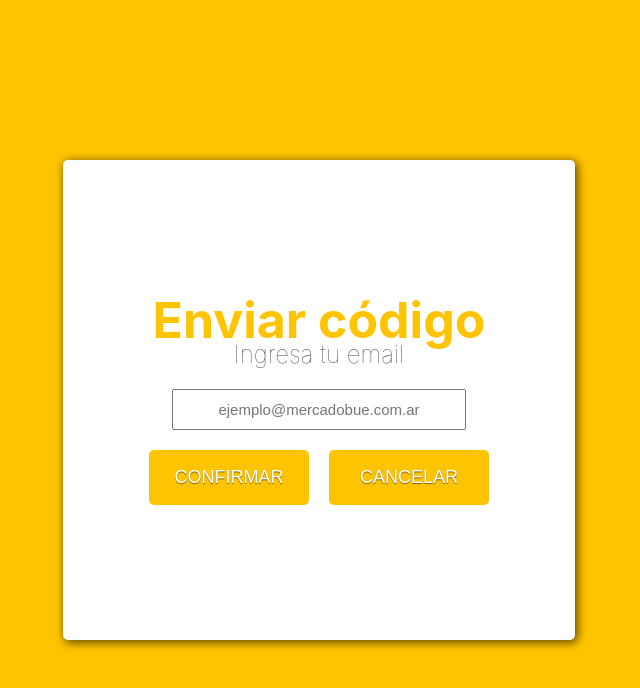
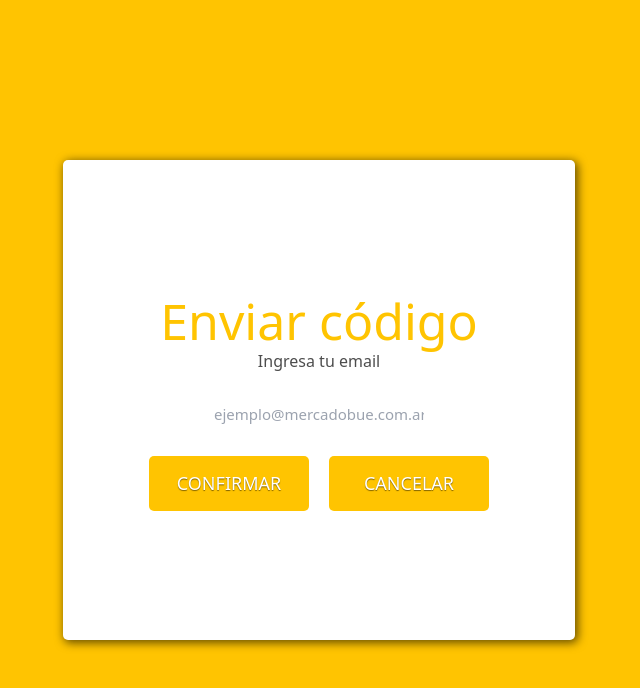
Before and after one commit to userMauro/mercado-bue, a React (Create React App) app in the folder client/: page /auth/confirm/email/register in a window 1280 px wide. Shown: the top 688 px of the page, without its empty margins (321-961 px from the left). Built offline with nearby package versions, Linux system fonts and the light colour scheme.

Commit message:
add tailwind to project

```diff
--- a/client/package.json
+++ b/client/package.json
@@ -39,5 +39,10 @@
       "last 1 firefox version",
       "last 1 safari version"
     ]
+  },
+  "devDependencies": {
+    "autoprefixer": "^10.4.13",
+    "postcss": "^8.4.18",
+    "tailwindcss": "^3.2.1"
   }
 }
--- a/client/src/components/Settings/Profile.jsx
+++ b/client/src/components/Settings/Profile.jsx
@@ -3,8 +3,10 @@ import React from 'react'
 export default function Profile () {
 
     return (
-        <div className="Profile">
-            Profile
+        <div className="flex flex-row">
+            <div>1</div>
+            <div>2</div>
+            <div>3</div>
         </div>
     )
 }
--- a/client/src/index.css
+++ b/client/src/index.css
@@ -1,13 +1,3 @@
-body {
-  margin: 0;
-  font-family: -apple-system, BlinkMacSystemFont, 'Segoe UI', 'Roboto', 'Oxygen',
-    'Ubuntu', 'Cantarell', 'Fira Sans', 'Droid Sans', 'Helvetica Neue',
-    sans-serif;
-  -webkit-font-smoothing: antialiased;
-  -moz-osx-font-smoothing: grayscale;
-}
-
-code {
-  font-family: source-code-pro, Menlo, Monaco, Consolas, 'Courier New',
-    monospace;
-}
+@tailwind base;
+@tailwind components;
+@tailwind utilities;
--- a/client/src/styles/Auth/Authenticate.css
+++ b/client/src/styles/Auth/Authenticate.css
@@ -95,12 +95,13 @@
   display: flex;
   flex-direction: row;
   gap: 5px;
+  color: black;
 }
 .authenticate-codes input {
   width: 20px;
   height: 40px;
   font-size: 25px;
-  color: darkgray;
+  color: black;
   border: 1px solid darkgray;
   border-radius: 5px;
 }/*# sourceMappingURL=Authenticate.css.map */
--- a/client/src/styles/Auth/Authenticate.scss
+++ b/client/src/styles/Auth/Authenticate.scss
@@ -105,12 +105,13 @@
     display: flex;
     flex-direction: row;
     gap: 5px;
+    color: black;
 
     input {
         width: 20px;
         height: 40px;
         font-size: 25px;
-        color: darkgray;
+        color: black;
         border: 1px solid darkgray;
         border-radius: 5px;
     }
--- /dev/null
+++ b/client/tailwind.config.js
@@ -0,0 +1,8 @@
+/** @type {import('tailwindcss').Config} */
+module.exports = {
+  content: ["./public/index.html", "./src/**/*.js", "./src/**/*.jsx"],
+  theme: {
+    extend: {},
+  },
+  plugins: [],
+}
```
Also changed, not shown: 2 other files (tests, documents, lock files or other folders).
